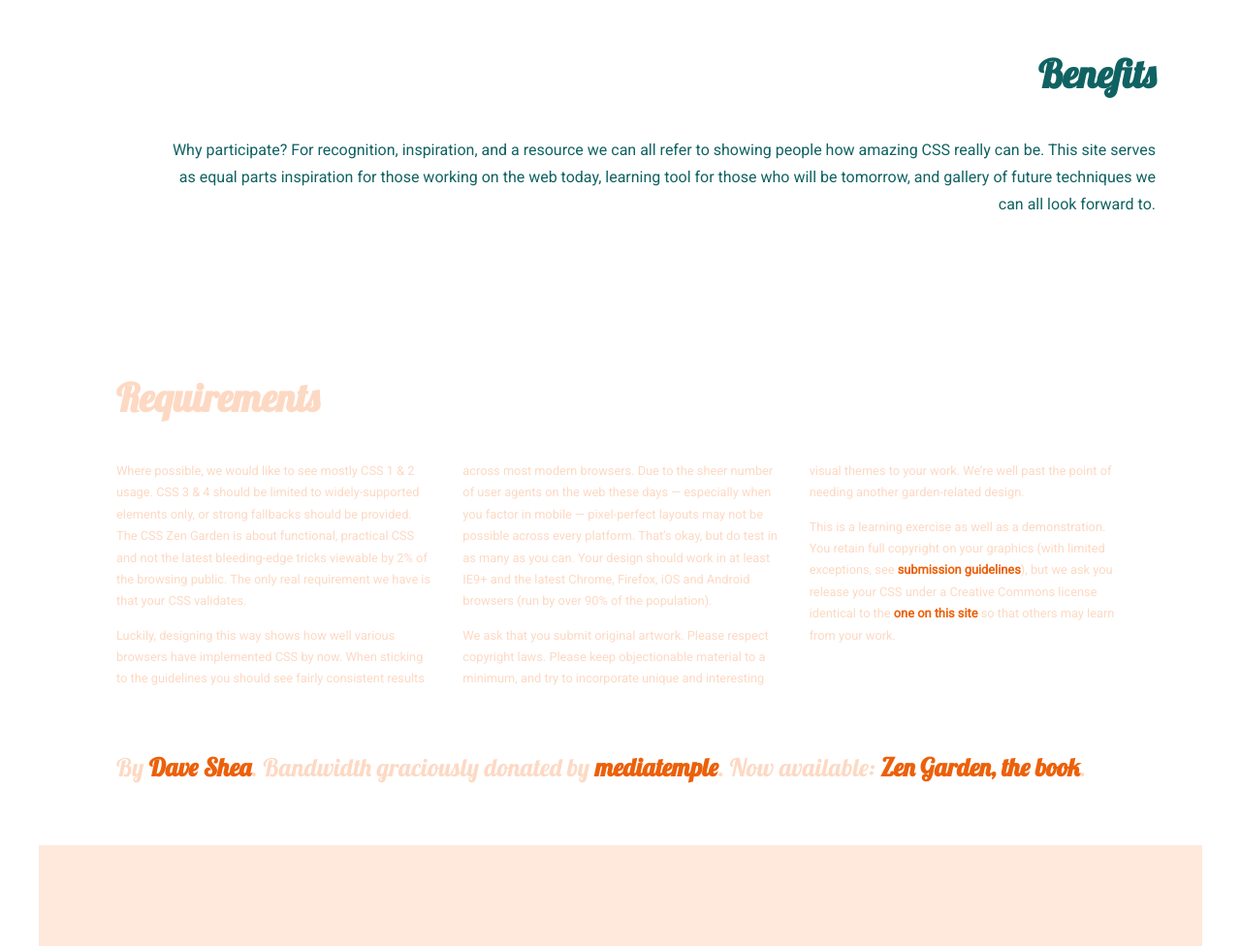
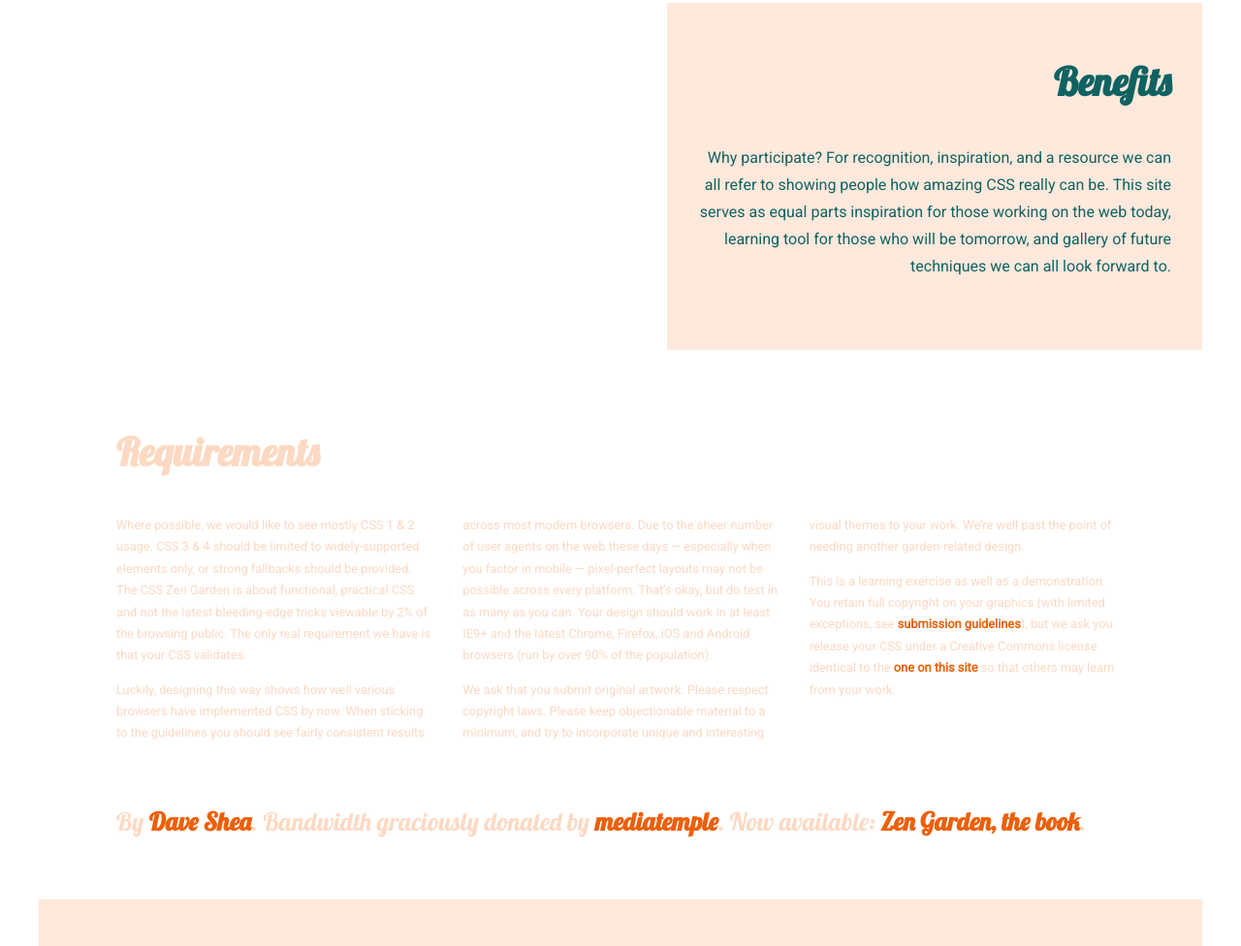
Before and after one commit to chloemayer/zen_garden2, a website: page zen_garden-main/zen_garden/index.html in a window 1280 px wide. Shown: the part 2264-3240 px from the top of the page at 97% size. Drawn offline with nearby package versions, Linux system fonts and the light colour scheme; files that its build step writes are made by us from their sources.

Commit message:
benefits and spacing

```diff
--- a/zen_garden-main/zen_garden/scss/partials/_desktop-view.scss
+++ b/zen_garden-main/zen_garden/scss/partials/_desktop-view.scss
@@ -159,9 +159,10 @@ body {
   }
 
   .intro {
+    @include MQ(S) {
       display: grid;
       grid-template-columns: 1fr 1fr;
-    grid-auto-rows: 1fr .5fr .5fr;
+      grid-auto-rows: .8fr .5fr .3fr;
       gap: 0px 0px;
       grid-auto-flow: row;
       grid-template-areas:
@@ -170,7 +171,13 @@ body {
         "sum sum";
       grid-area: intro;
       position: relative;
-
+    }
+    @include MQ(M) {
+      grid-auto-rows: 1fr .5fr .35fr;
+    }
+    @include MQ(L) {
+      grid-auto-rows: 1fr .5fr .5fr;
+    }
   }
 
   .preamble {
@@ -219,11 +226,27 @@ body {
 }
 
   .benefits {
+    @include MQ(S) {
       grid-area: benefits;
-    margin-left: -100%;
-    padding: 3rem 2rem 2rem;
+      margin-left: -32.5rem;
+      margin-right: 0;
+      padding: 2rem;
       h3 {
         margin-top: 0;
+      }
+    }
+    @include MQ(midM) {
+      margin-left: -32.5rem;
+      padding: 3rem 2rem 2rem;
+    }
+    @include MQ(M) {
+      margin-left: -40.5rem;
+    }
+    @include MQ(L) {
+      margin-left: 0;
+      margin-bottom: 0;
+      padding: 3.5rem 2rem;
+      background-color: lighten($color-4, 5%);
     }
   }
 
@@ -257,7 +280,9 @@ body {
     background-size: cover;
     position: relative;
     height: 100%;
-
+    @include MQ(L) {
+      margin-top: 0;
+    }
     h3 {
       column-span: all;
       margin-top: 0;
@@ -384,24 +409,46 @@ body {
   }
 
   .design-selection {
+    @include MQ(S) {
       grid-area: design-selection;
       align-items: center;
       transform: translate(13rem, 0rem);
+      margin-left: 25%;
+      margin-top: -5rem;
+    }
+    @include MQ(midM) {
       margin-left: 30%;
+      margin-top: 0;
+    }
+
   }
 
   .design-archives {
+    @include MQ(S) {
       grid-area: design-archives;
       transform: translate(8rem, -1rem);
       align-items: center;
+      margin-left: 25%;
+      margin-top: -1rem;
+    }
+    @include MQ(midM) {
       margin-left: 30%;
       margin-top: 4rem;
     }
+  }
 
   .zen-resources {
+
+    @include MQ(S) {
       grid-area: zen-resources;
       transform: translate(8rem, -1rem);
+      margin-left: 25%;
+      margin-top: -5rem;
+    }
+    @include MQ(midM) {
       margin-left: 30%;
+      margin-top: 0;
+    }
   }
 }
 
```
Also changed, not shown: 1 other file. Lines whose indentation alone changed are shown as unchanged.
